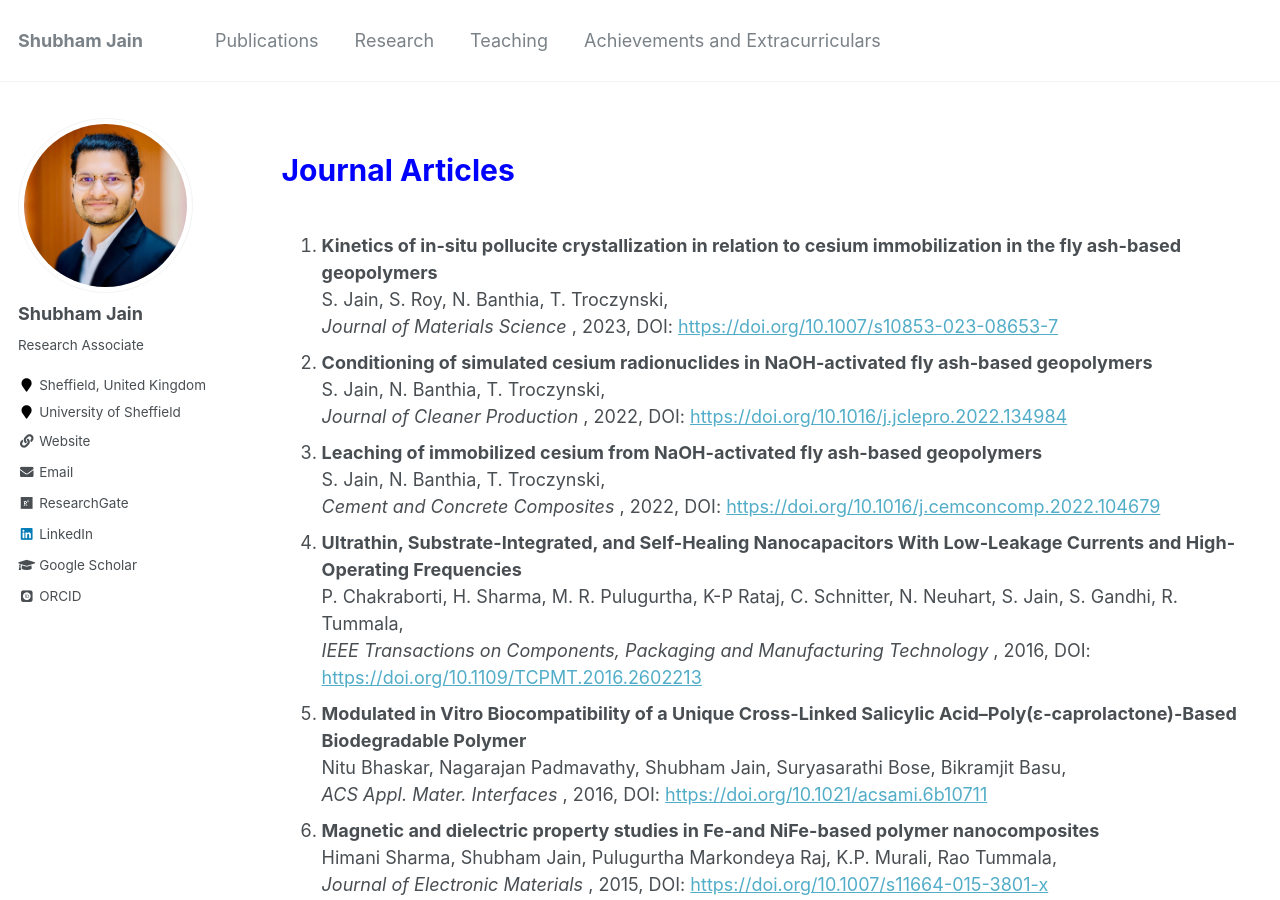
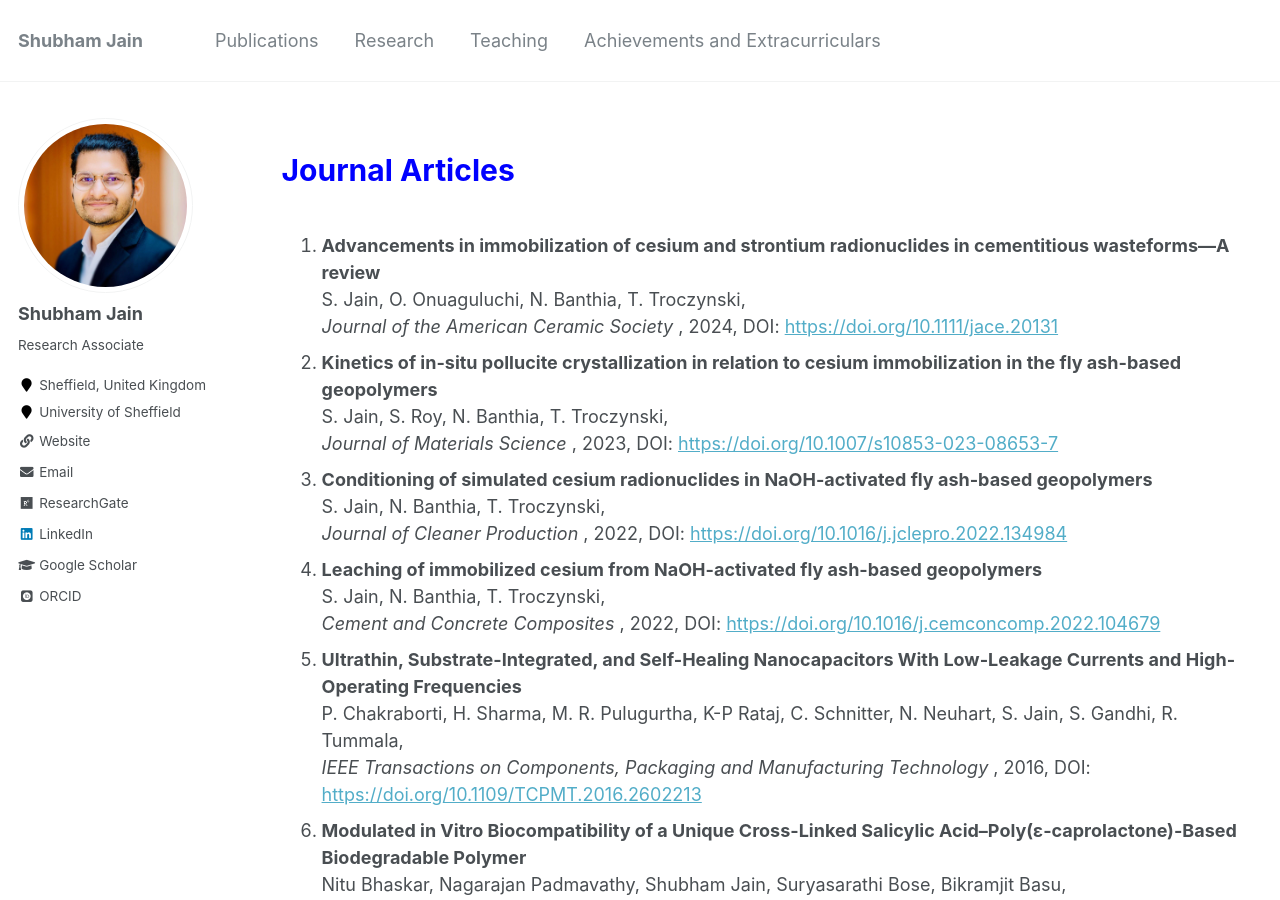
Before and after one commit to shubhamj2611/shubhamj2611.github.io, a Jekyll site: the page built from _pages/publications.md, in a window 1280 px wide and 900 px high. Built offline with Jekyll 4.4.1, drawn with Linux system fonts in a browser that asks for light colours; some web fonts are replaced.

Commit message:
Update publications.yml

```diff
--- a/_data/publications.yml
+++ b/_data/publications.yml
@@ -120,6 +120,21 @@ references:
   year: 2023
   title: Kinetics of in-situ pollucite crystallization in relation to cesium immobilization in the fly ash-based geopolymers
   journal: "Journal of Materials Science"
+  article: "Journal"
+
+- author:
+   - family: Jain
+     given: S.
+   - family: Onuaguluchi
+     given: O.
+   - family: Banthia
+     given: N.
+   - family: Troczynski
+     given: T.
+  DOI: https://doi.org/10.1111/jace.20131
+  year: 2024
+  title: Advancements in immobilization of cesium and strontium radionuclides in cementitious wasteforms—A review
+  journal: "Journal of the American Ceramic Society"
   article: "Journal"
 
 - author:
```
